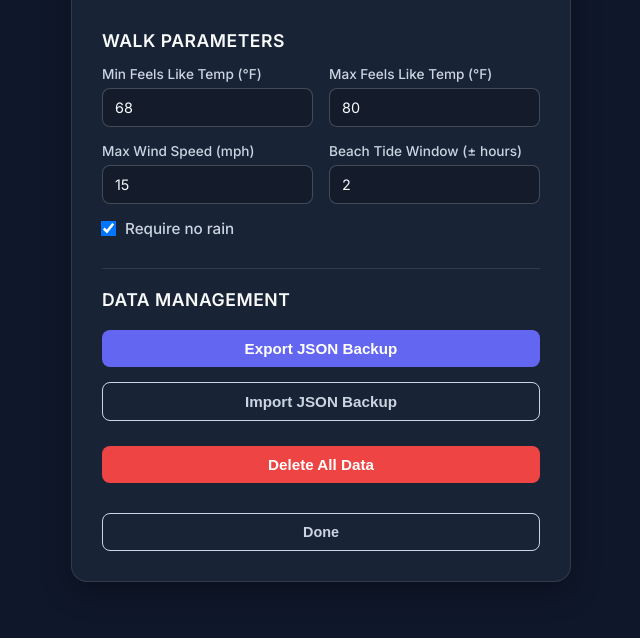
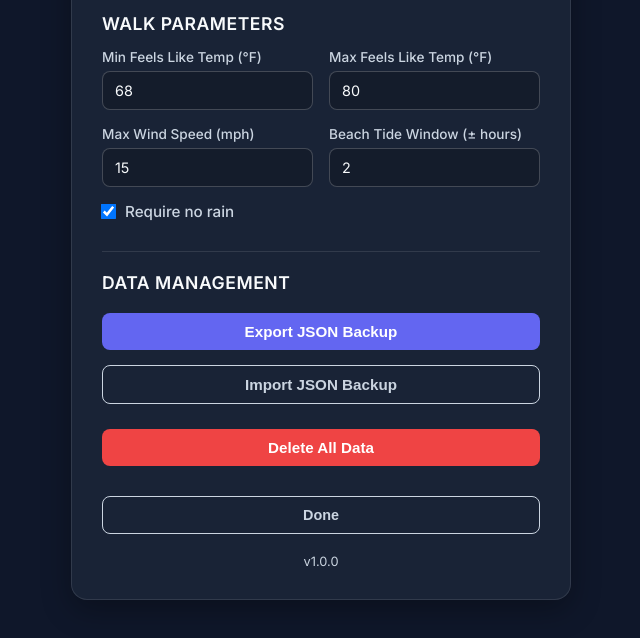
Before and after one commit to wade-anderson/walk-planner, a plain HTML site: page index.html in a window 1280 px wide. Both pictures are taken after a click on the button "Settings". Shown: the part 150-788 px from the top of the page, without its empty margins (319-959 px from the left). Drawn offline with nearby package versions, Linux system fonts and the light colour scheme.

Commit message:
feat: add application version display to settings menu

```diff
--- a/app.js
+++ b/app.js
@@ -2,6 +2,7 @@
 const DB_NAME = 'WalkPlannerDB';
 const DB_VERSION = 1;
 const STORE_NAME = 'walks';
+const APP_VERSION = '1.0.0';
 
 // --- State ---
 let db;
@@ -90,6 +91,10 @@ async function initApp() {
     await initDB();
     setupEventListeners();
     await renderWalks();
+
+    // Set version number
+    const versionEl = document.getElementById('app-version');
+    if (versionEl) versionEl.textContent = `v${APP_VERSION}`;
 
     // Explicit global synchronization fallback interval
     setInterval(triggerGlobalUpdate, 3600000);
--- a/index.html
+++ b/index.html
@@ -116,6 +116,7 @@
                 <div style="margin-top: 30px;">
                     <!-- App JS now handles the onclick hide and save logic -->
                     <button type="button" id="settings-back-btn" class="btn btn-secondary" style="width: 100%;">Done</button>
+                    <div id="app-version" style="text-align: center; margin-top: 20px; font-size: 0.8rem; color: var(--text-muted);">v1.0.0</div>
                 </div>
             </section>
         </div>
--- a/requirements.txt
+++ b/requirements.txt
@@ -32,7 +32,7 @@ These are requirements for a walk planner app.
     the walk should be considered go for that day.
     Tide should not be considered for future walk forecasts.
 13. Keep track of the last time weather data was fetched.  Only update it if all walks are updated.
-
+14. Should have a version number that starts with 1.0.0.
 
 
 Style
@@ -63,3 +63,4 @@ Style
 14. When a walk is no go, it should have a light red background on the walk card.
 15. Have a button above Settings that shows the last time weather data was fetched plus "[Update]".
     Pressing this button should update the weather data for all walks.
+16. Should show the version number on the bottom of the settings screen.
```
